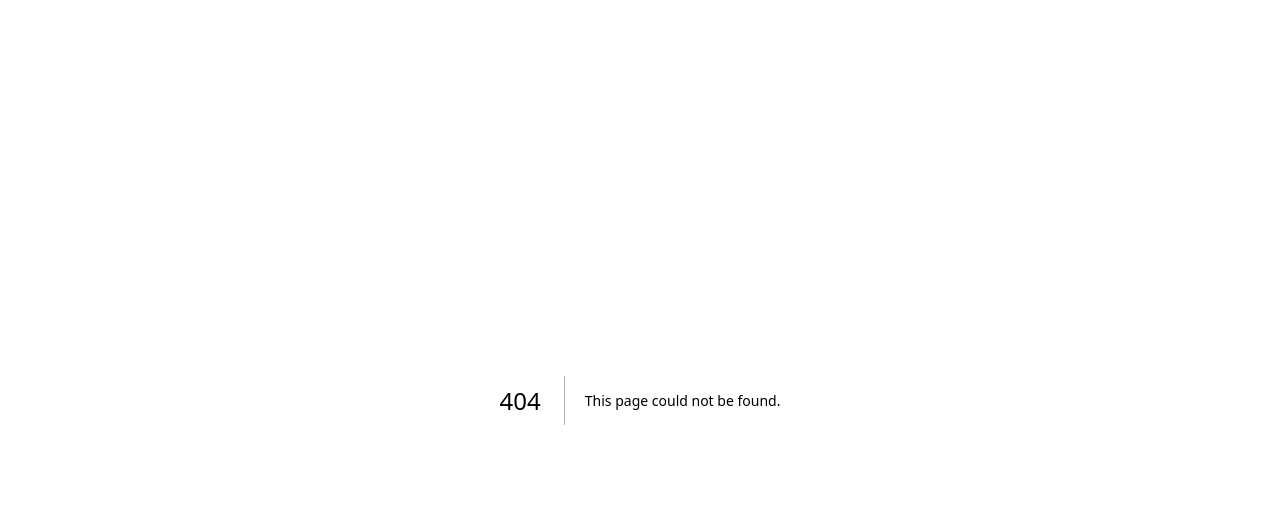
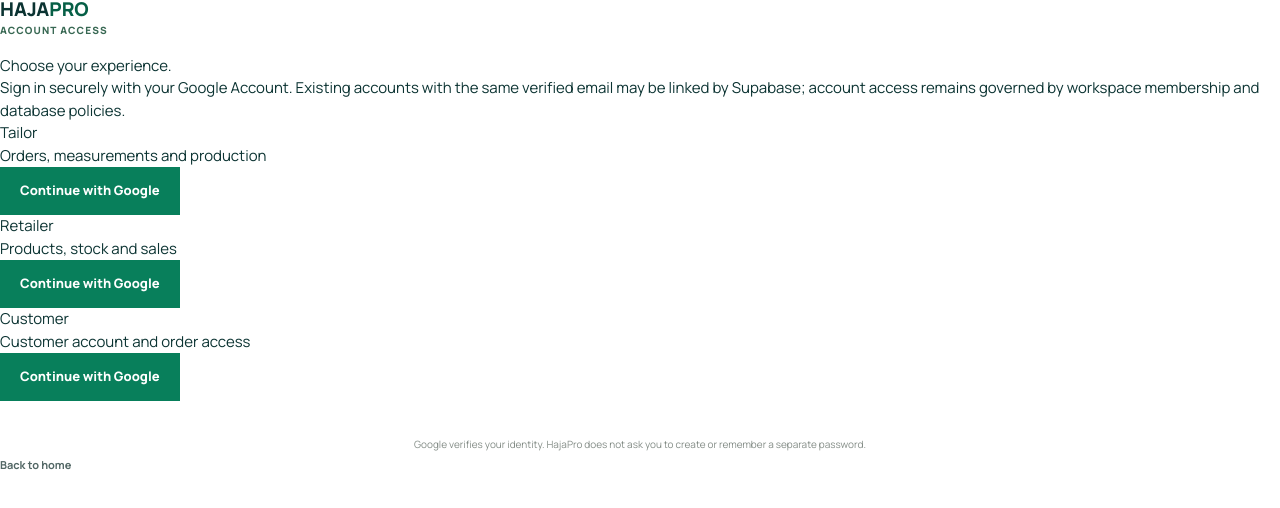
Before and after one commit to MKDATA2027/hajapro, a Next.js app: page /settings in a window 1280 px wide. Before the commit this address had no page. Shown: the top 508 px of the page. Built offline with nearby package versions, Linux system fonts and the light colour scheme; no server answers.

Commit message:
Add Google sign-in entry routes

```diff
--- /dev/null
+++ b/app/settings/page.tsx
@@ -0,0 +1,45 @@
+import Link from "next/link";
+import { signInWithGoogleAction, signOutAction } from "@/app/auth/actions";
+import { createSupabaseServerClient } from "@/lib/supabase/server";
+import { getSupabaseConfig } from "@/lib/supabase/config";
+
+const roles = [
+  { type: "tailor", title: "Tailor", description: "Orders, measurements and production" },
+  { type: "trading", title: "Retailer", description: "Products, stock and sales" },
+  { type: "customer", title: "Customer", description: "Customer account and order access" },
+] as const;
+
+export const dynamic = "force-dynamic";
+export default async function SettingsPage({ searchParams }: { searchParams: Promise<{ error?: string }> }) {
+  const { error } = await searchParams;
+  let email: string | null = null;
+  if (getSupabaseConfig()) {
+    const supabase = await createSupabaseServerClient();
+    const { data: { user } } = await supabase.auth.getUser();
+    email = user?.email ?? null;
+  }
+  const errors: Record<string, string> = {
+    "not-configured": "Google sign-in is not configured yet.",
+    "google-sign-in": "Google sign-in could not be completed. Please try again.",
+    "workspace-check": "We could not safely identify your existing workspace.",
+    "account-setup": "Your Google account was verified, but account setup could not be completed.",
+    "invalid-experience": "Choose one of the available experiences.",
+    "sign-out": "We could not sign you out. Please try again.",
+  };
+  return <main className="role-shell">
+    <Link className="wordmark" href="/">HAJA<span>PRO</span></Link>
+    <p className="eyebrow">Account access</p><h1>Choose your experience.</h1>
+    <p className="role-lead">Sign in securely with your Google Account. Existing accounts with the same verified email may be linked by Supabase; account access remains governed by workspace membership and database policies.</p>
+    {error ? <p className="notice notice-error" role="alert">{errors[error] ?? "Something went wrong. Please try again."}</p> : null}
+    {email ? <div className="signed-in-note">Signed in as <strong>{email}</strong><form action={signOutAction}><button className="text-button" type="submit">Sign out</button></form><Link className="button button-dark" href="/workspace">Open dashboard</Link></div> : null}
+    <div className="role-grid">{roles.map(role => <article className="role-card" key={role.type}>
+      <h2>{role.title}</h2><p>{role.description}</p>
+      <form action={signInWithGoogleAction}>
+        <input type="hidden" name="intent" value={role.type} />
+        <button className="button button-green" type="submit">Continue with Google</button>
+      </form>
+    </article>)}</div>
+    <p className="auth-legal">Google verifies your identity. HajaPro does not ask you to create or remember a separate password.</p>
+    <Link className="back-link" href="/">Back to home</Link>
+  </main>;
+}
```
